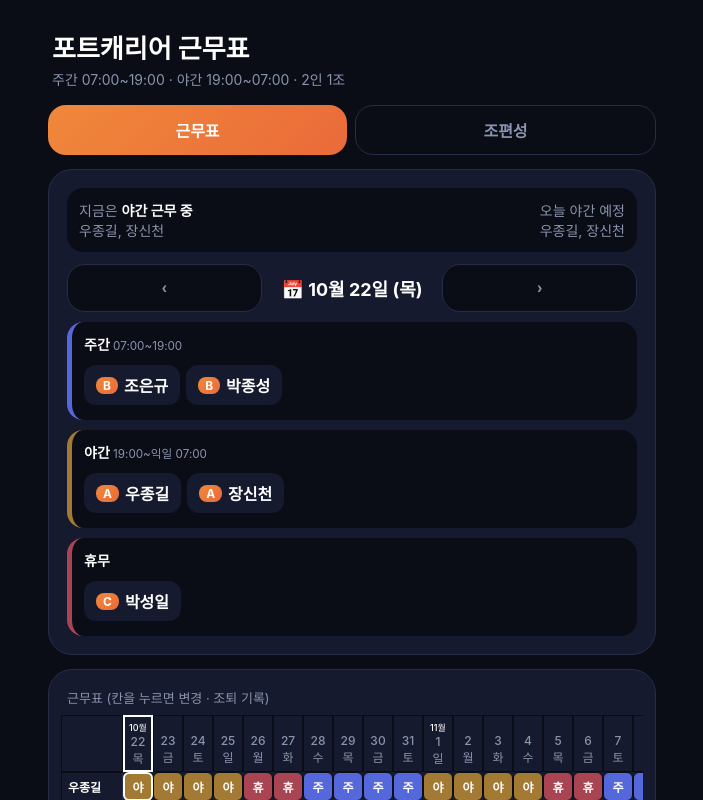
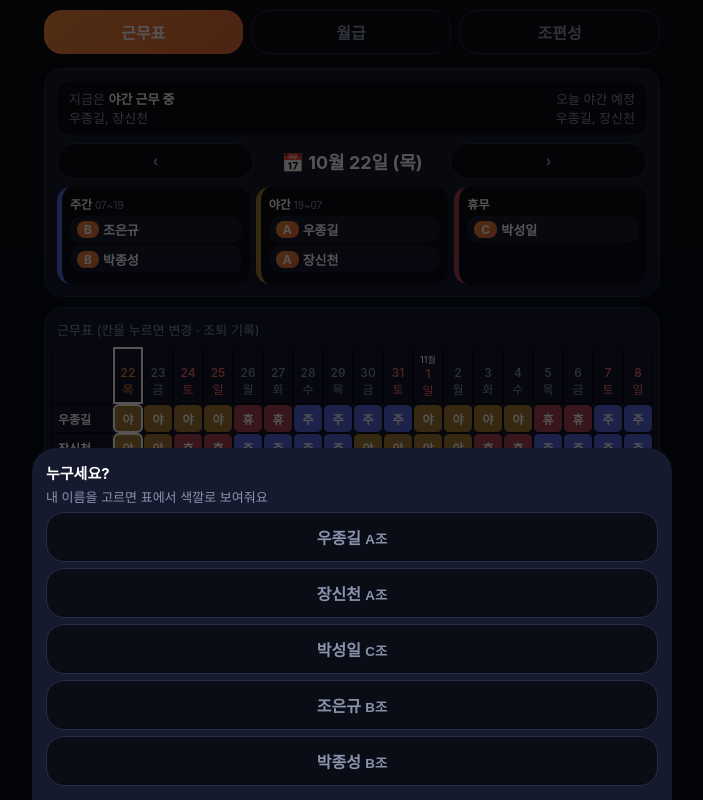
Before and after one commit to jongsung44w/shift-app-v2, a plain HTML site: page index.html in a window 1280 px wide. Shown: the top 800 px of the page, without its empty margins (288-991 px from the left). Drawn offline with nearby package versions, Linux system fonts and the light colour scheme.

Commit message:
Add files via upload

```diff
--- a/index.html
+++ b/index.html
@@ -12,15 +12,15 @@
 <style>
 :root{--bg:#0b0d16;--card:#151a2e;--line:#262d47;--sub:#8a93ad;--day:#5468dc;--night:#a37a33;--rest:#a94452;color-scheme:dark;box-sizing:border-box;padding-top:env(safe-area-inset-top,0px);padding-bottom:env(safe-area-inset-bottom,0px)}
 *{box-sizing:border-box}html,body{margin:0}
-body{background:var(--bg);color:#fff;font-family:-apple-system,"Apple SD Gothic Neo","Noto Sans KR",Roboto,sans-serif;padding:20px 16px 40px;max-width:640px;margin:0 auto}
+body{background:var(--bg);color:#fff;font-family:-apple-system,"Apple SD Gothic Neo","Noto Sans KR",Roboto,sans-serif;padding:10px 12px 24px;max-width:640px;margin:0 auto}
 h1{font-size:26px;margin:8px 4px 4px}.sub{color:var(--sub);margin:0 4px 16px;font-size:14px}
-.card{background:var(--card);border:1px solid var(--line);border-radius:24px;padding:18px;margin-bottom:14px}
+.card{background:var(--card);border:1px solid var(--line);border-radius:20px;padding:12px;margin-bottom:10px}
 .lb{color:var(--sub);font-size:13px;margin-bottom:8px}
 .btn{border:0;border-radius:18px;padding:14px;font-size:16px;font-weight:700;color:#fff;background:linear-gradient(135deg,#f0883a,#ea6a3a);cursor:pointer}
 .btn.g{background:#0b0d16;border:1px solid var(--line);color:var(--sub)}
 .row{display:flex;gap:8px;align-items:center}.row>*{flex:1}
 .date{text-align:center;font-size:18px;font-weight:700}
-.now{background:#0b0d16;border-radius:16px;padding:12px;font-size:14px;color:var(--sub);margin-bottom:12px}.now b{color:#fff}
+.now{background:#0b0d16;border-radius:16px;padding:8px 12px;font-size:13px;color:var(--sub);margin-bottom:8px}.now b{color:#fff}
 .sec{border-radius:16px;padding:12px;margin-top:10px;background:#0b0d16;border-left:5px solid}
 .sec h3{margin:0 0 8px;font-size:14px}.sec small{color:var(--sub);font-weight:400}
 .chip{display:inline-flex;align-items:center;gap:6px;background:var(--card);border-radius:12px;padding:8px 12px;margin:3px 6px 3px 0;font-weight:700}
@@ -36,26 +36,32 @@ input,select{width:100%;background:#0b0d16;color:#fff;border:1px solid var(--lin
 .x{width:44px;border:0;border-radius:14px;background:#5c2b36;color:#fff;font-size:18px}
 .warn{background:#3a2a14;color:#ffbe6b;border-radius:14px;padding:10px 12px;font-size:13px;margin:8px 0}
 .hint{color:var(--sub);font-size:12px;line-height:1.5;margin:8px 0}
-.tabs{display:flex;gap:8px;margin-bottom:14px}.tabs .btn{flex:1;padding:12px}.hide{display:none!important}td.c{position:relative}td[data-n]::after{content:attr(data-n);position:absolute;top:1px;right:1px;font-size:8px;line-height:1.2;background:#fff;color:#000;border-radius:4px;padding:0 2px;font-weight:700}table.sm{width:100%;border-collapse:collapse;font-size:13px}.sm th,.sm td{padding:3px 0;border:0;border-bottom:1px solid var(--line);cursor:default;text-align:center;font-weight:600}.sm th{color:var(--sub);font-weight:500}.sm td:first-child{text-align:left;color:#fff}#sh .row .btn{margin-top:0;padding:12px 0}.ov{box-shadow:inset 0 -3px 0 #fff}#grid{border-collapse:separate;border-spacing:0}#grid th,#grid td{border:1px solid var(--bg)}#grid td.nm{border-right:1px solid var(--line)}#grid tr:first-child th:first-child{position:sticky;left:0;background:var(--card);z-index:1}#sh{position:fixed;inset:0;background:#000a;display:flex;align-items:flex-end;justify-content:center;z-index:50}#sh .box{background:var(--card);border-radius:24px 24px 0 0;padding:20px 16px calc(20px + env(safe-area-inset-bottom,0px));width:100%;max-width:640px}#sh .btn{width:100%;margin-top:8px}
+.tabs{display:flex;gap:8px;margin-bottom:14px}.tabs .btn{flex:1;padding:9px}.hide{display:none!important}td.c{position:relative}td[data-n]::after{content:attr(data-n);position:absolute;top:1px;right:1px;font-size:8px;line-height:1.2;background:#fff;color:#000;border-radius:4px;padding:0 2px;font-weight:700}table.sm{width:100%;border-collapse:collapse;font-size:13px}.sm th,.sm td{padding:3px 0;border:0;border-bottom:1px solid var(--line);cursor:default;text-align:center;font-weight:600}.sm th{color:var(--sub);font-weight:500}.sm td:first-child{text-align:left;color:#fff}#sh .sr .btn{width:auto;margin-top:0;padding:9px 0;font-size:14px;border-radius:14px}.sr{display:flex;gap:6px;margin-top:6px}.sr>*{flex:1}
+:root{--me:#3ddc97}
+td.nm.me{color:var(--me)}
+td[data-e]::before{content:attr(data-e);position:absolute;bottom:1px;left:1px;font-size:8px;line-height:1.2;background:var(--me);color:#000;border-radius:4px;padding:0 2px;font-weight:700}
+#crews{display:flex;gap:6px;margin-top:8px}#crews .sec{flex:1;margin-top:0;padding:8px;min-width:0;border-radius:14px}#crews h3{font-size:12px;margin:0 0 4px}#crews .chip{display:flex;padding:4px 7px;margin:3px 0;font-size:13px;flex-wrap:wrap;gap:4px}#crews .chip small{font-size:10px}
+#v1 .row .btn{padding:8px}
+.cal{display:grid;grid-template-columns:repeat(7,1fr);gap:4px;margin-top:8px}.cal b{font-size:12px;color:var(--sub);text-align:center;font-weight:500}.cal b.r,.cal button.r{color:#ff6b6b}.cal button{border:0;border-radius:12px;background:#0b0d16;color:#fff;padding:9px 0;font-size:14px}.cal button.t{outline:1px solid var(--sub)}.cal button.s{background:linear-gradient(135deg,#f0883a,#ea6a3a);color:#fff}.ov{box-shadow:inset 0 -3px 0 #fff}#grid{border-collapse:separate;border-spacing:0}#grid th,#grid td{border:1px solid var(--bg)}#grid td.nm{border-right:1px solid var(--line)}#grid tr:first-child th:first-child{position:sticky;left:0;background:var(--card);z-index:1}#sh{position:fixed;inset:0;background:#000a;display:flex;align-items:flex-end;justify-content:center;z-index:50}#sh .box{background:var(--card);border-radius:24px 24px 0 0;padding:14px 14px calc(14px + env(safe-area-inset-bottom,0px));width:100%;max-width:640px}#sh .btn{width:100%;margin-top:8px}
 </style></head><body>
-<h1>포트캐리어 근무표</h1>
-<p class="sub">주간 07:00~19:00 · 야간 19:00~07:00 · 2인 1조</p>
 
-<div class="tabs"><button id="t1" class="btn" onclick="tab(1)">근무표</button><button id="t2" class="btn g" onclick="tab(2)">조편성</button></div>
+<div class="tabs"><button id="t1" class="btn" onclick="tab(1)">근무표</button><button id="t3" class="btn g" onclick="tab(3)">월급</button><button id="t2" class="btn g" onclick="tab(2)">조편성</button></div>
 <div id="v1">
 <div class="card">
   <div class="now" id="now"></div>
-  <div class="row"><button class="btn g" onclick="mv(-1)">‹</button><label class="date" style="position:relative"><span id="dt"></span><input type="date" id="dp" onchange="setSel(this.value)" style="position:absolute;inset:0;width:100%;height:100%;opacity:0"></label><button class="btn g" onclick="mv(1)">›</button></div>
+  <div class="row"><button class="btn g" onclick="mv(-1)">‹</button><div class="date" id="dt" onclick="openCal()" style="cursor:pointer"></div><button class="btn g" onclick="mv(1)">›</button></div>
   <button class="btn hide" id="td" style="width:100%;margin-top:8px;padding:10px" onclick="goToday()">오늘로 돌아가기</button>
   <div id="crews"></div>
 </div>
 
 <div class="card"><div class="lb" id="mt"></div><div class="wrap"><table id="grid"></table></div><div id="sum"></div><button class="btn" id="xl" style="width:100%;margin-top:12px" onclick="xlsx()">엑셀 파일로 저장</button></div>
 </div>
+<div id="v3" class="hide"><div class="card"><div class="lb">월급</div><div class="empty">준비 중이에요. 내용은 나중에 추가할게요.</div></div></div>
 <div id="v2" class="hide">
 
 <div class="card">
   <div class="lb">근무자 · 조편성 수정</div>
+  <div id="meline" class="lb"></div>
   <div id="warn"></div>
   <div id="ppl"></div>
   <button class="btn g" style="width:100%" onclick="add()">+ 근무자 추가</button>
@@ -71,13 +77,14 @@ input,select{width:100%;background:#0b0d16;color:#fff;border:1px solid var(--lin
 </div>
 </div>
 
-<div id="sh" class="hide" onclick="if(event.target===this)closeSh()"><div class="box" id="shb"></div></div>
+<div id="sh" class="hide" onclick="if(event.target===this&&meOk())closeSh()"><div class="box" id="shb"></div></div>
 <script src="https://cdn.jsdelivr.net/npm/exceljs@4.4.0/dist/exceljs.min.js"></script>
 <script>
 const DEF={anchor:'2026-10-08',d:4,n:4,r:2,people:[{name:'우종길',team:'A',off:0},{name:'장신천',team:'A',off:2},{name:'박성일',team:'C',off:4},{name:'조은규',team:'B',off:6},{name:'박종성',team:'B',off:8}]};
 const DOW=['일','월','화','수','목','금','토'],$=s=>document.querySelector(s);
 let S=load();fix();
-function fix(){S.ov=S.ov||{};S.nt=S.nt||{};S.people.forEach((p,i)=>{if(!p.id)p.id='p'+i+Math.random().toString(36).slice(2,7)})}
+let ME=null;try{ME=localStorage.getItem('shift_me')}catch(e){}
+function fix(){S.ov=S.ov||{};S.nt=S.nt||{};S.ea=S.ea||{};S.people.forEach((p,i)=>{if(!p.id)p.id='p'+i+Math.random().toString(36).slice(2,7)});save()}
 function load(){try{const j=localStorage.getItem('shift_v1');if(j)return JSON.parse(j)}catch(e){}return JSON.parse(JSON.stringify(DEF))}
 function save(){try{localStorage.setItem('shift_v1',JSON.stringify(S))}catch(e){}}
 const esc=s=>String(s).replace(/[&<>"]/g,c=>({'&':'&amp;','<':'&lt;','>':'&gt;','"':'&quot;'}[c]));
@@ -86,15 +93,19 @@ function todayStr(){return ds(new Date())}
 function dn(s){const[a,b,c]=s.split('-').map(Number);return Math.round(Date.UTC(a,b-1,c)/864e5)}
 function fd(n){return new Date(n*864e5).toISOString().slice(0,10)}
 function dow(n){return DOW[new Date(n*864e5).getUTCDay()]}
+const HOL={'2026-01-01':'신정','2026-02-16':'설날연휴','2026-02-17':'설날','2026-02-18':'설날연휴','2026-03-01':'삼일절','2026-03-02':'대체공휴일','2026-05-01':'노동절','2026-05-05':'어린이날','2026-05-24':'부처님오신날','2026-05-25':'대체공휴일','2026-06-03':'지방선거','2026-06-06':'현충일','2026-08-15':'광복절','2026-08-17':'대체공휴일','2026-09-24':'추석연휴','2026-09-25':'추석','2026-09-26':'추석연휴','2026-10-03':'개천절','2026-10-05':'대체공휴일','2026-10-09':'한글날','2026-12-25':'성탄절','2027-01-01':'신정','2027-02-06':'설날연휴','2027-02-07':'설날','2027-02-08':'설날연휴','2027-02-09':'대체공휴일','2027-03-01':'삼일절','2027-05-01':'노동절','2027-05-03':'대체공휴일','2027-05-05':'어린이날','2027-05-13':'부처님오신날','2027-06-06':'현충일','2027-07-17':'제헌절','2027-07-19':'대체공휴일','2027-08-15':'광복절','2027-08-16':'대체공휴일','2027-09-14':'추석연휴','2027-09-15':'추석','2027-09-16':'추석연휴','2027-10-03':'개천절','2027-10-04':'대체공휴일','2027-10-09':'한글날','2027-10-11':'대체공휴일','2027-12-25':'성탄절','2027-12-27':'대체공휴일'};
+const di=x=>((x+4)%7+7)%7,isOff=x=>{const d=di(x);return d===0||d===6||!!HOL[fd(x)]};
+const nmf=p=>p.id===ME?`<b style="color:var(--me)">${esc(p.name)}</b>`:esc(p.name);
+const meOk=()=>S.people.some(p=>p.id===ME);
 let NOOV=false;
 function st(p,n){const o=!NOOV&&S.ov&&S.ov[p.id+'|'+n];return o||base(p,n)}
 function base(p,n){const L=S.d+S.n+S.r,i=(((n-dn(S.anchor)+(+p.off||0))%L)+L)%L;return i<S.d?'주':i<S.d+S.n?'야':'휴'}
 const crew=(k,n)=>S.people.filter(p=>st(p,n)===k);
-const chip=p=>{const h=S.nt[p.id+'|'+dn(sel)];return `<span class="chip"><b class="tm">${esc(p.team)}</b>${esc(p.name)}${h?`<small style="color:var(--sub);font-weight:500">조퇴 ${h}h</small>`:''}</span>`};
+const chip=p=>{const k=p.id+'|'+dn(sel),h=S.nt[k],e=S.ea[k],me=p.id===ME;return `<span class="chip"${me?' style="outline:1.5px solid var(--me)"':''}><b class="tm">${esc(p.team)}</b><span${me?' style="color:var(--me)"':''}>${esc(p.name)}</span>${e?`<small style="color:var(--me);font-weight:500">조출 ${e}h</small>`:''}${h?`<small style="color:var(--sub);font-weight:500">조퇴 ${h}h</small>`:''}</span>`};
 const list=a=>a.length?a.map(chip).join(''):'<span class="empty">없음</span>';
-let sel=todayStr(),gs=todayStr();
-function setSel(v){if(!v)return;sel=v;const n=dn(v),g=dn(gs);if(n<g||n>g+30)gs=v;render()}
-function goToday(){sel=gs=todayStr();render()}
+let sel=todayStr(),gs=todayStr(),SCX=dn(todayStr());
+function setSel(v){if(!v)return;sel=v;const x=dn(v);if(x<dn(gs)-31||x>dn(gs)+31)gs=v;SCX=x;render()}
+function goToday(){sel=gs=todayStr();SCX=dn(sel);render()}
 function mv(k){setSel(fd(dn(sel)+k))}
 function pick(s){sel=s;render()}
 function upd(i,k,v){S.people[i][k]=v;save();render()}
@@ -105,34 +116,50 @@ function render(){
   const n=dn(sel),t=new Date(),h=t.getHours(),tn=dn(todayStr());
   const nowTxt=h<7?`야간 근무 중 (어제 야간조)`:h<19?'주간 근무 중':'야간 근무 중';
   const nc=h<7?crew('야',tn-1):h<19?crew('주',tn):crew('야',tn);
-  $('#now').innerHTML=`<div style="display:flex;justify-content:space-between;gap:12px"><div>지금은 <b>${nowTxt}</b><br>${nc.map(p=>esc(p.name)).join(', ')||'없음'}</div><div style="text-align:right">오늘 야간 예정<br>${crew('야',tn).map(p=>esc(p.name)).join(', ')||'없음'}</div></div>`;
-  $('#dt').textContent=`📅 ${sel.slice(5).replace('-','월 ')}일 (${dow(n)})`;$('#dp').value=sel;$('#td').classList.toggle('hide',sel===todayStr()&&gs===todayStr());
-  $('#crews').innerHTML=[['주간','07:00~19:00','주','var(--day)'],['야간','19:00~익일 07:00','야','var(--night)'],['휴무','','휴','var(--rest)']]
+  $('#now').innerHTML=`<div style="display:flex;justify-content:space-between;gap:12px"><div>지금은 <b>${nowTxt}</b><br>${nc.map(nmf).join(', ')||'없음'}</div><div style="text-align:right">오늘 야간 예정<br>${crew('야',tn).map(nmf).join(', ')||'없음'}</div></div>`;
+  $('#dt').textContent=`📅 ${sel.slice(5).replace('-','월 ')}일 (${dow(n)})${HOL[sel]?' · '+HOL[sel]:''}`;$('#td').classList.toggle('hide',sel===todayStr());
+  $('#crews').innerHTML=[['주간','07~19','주','var(--day)'],['야간','19~07','야','var(--night)'],['휴무','','휴','var(--rest)']]
     .map(([a,b,k,c])=>`<div class="sec" style="border-color:${c}"><h3>${a} <small>${b}</small></h3>${list(crew(k,n))}</div>`).join('');
-  const g0=dn(gs),W=31;
+  const g0=dn(gs)-31,W=63;
   $('#mt').textContent='근무표 (칸을 누르면 변경 · 조퇴 기록)';
-  let hd='<tr><th></th>',bd=S.people.map(p=>`<tr><td class="nm">${esc(p.name)}</td>`);
+  let hd='<tr><th></th>',bd=S.people.map(p=>`<tr><td class="nm${p.id===ME?' me':''}">${esc(p.name)}</td>`);
   for(let i=0;i<W;i++){const x=g0+i,c=x===n?' selc':'',t=new Date(x*864e5),mo=t.getUTCMonth()+1,dd=t.getUTCDate();
-    hd+=`<th class="${c}" onclick="pick('${fd(x)}')"><small style="display:block;font-size:9px;color:#fff">${i===0||dd===1?mo+'월':'&nbsp;'}</small>${dd}<br>${dow(x)}</th>`;
-    S.people.forEach((p,j)=>{const s=st(p,x),k=p.id+'|'+x,o=S.ov[k]?' ov':'',nt=S.nt[k];bd[j]+=`<td class="c ${s}${c}${o}"${nt?` data-n="-${nt}h"`:''} onclick="sheet(${j},${x})">${s}</td>`})}
+    hd+=`<th class="${c}" data-x="${x}" style="${x===tn?'color:#f0883a':isOff(x)?'color:#ff6b6b':''}" onclick="pick('${fd(x)}')"><small style="display:block;font-size:9px;color:#fff">${i===0||dd===1?mo+'월':'&nbsp;'}</small>${dd}<br>${dow(x)}</th>`;
+    S.people.forEach((p,j)=>{const s=st(p,x),k=p.id+'|'+x,o=S.ov[k]?' ov':'',nt=S.nt[k],ea=S.ea[k];bd[j]+=`<td class="c ${s}${c}${o}"${nt?` data-n="-${nt}h"`:''}${ea?` data-e="+${ea}h"`:''} onclick="sheet(${j},${x})">${s}</td>`})}
+  const w=document.querySelector('.wrap'),prev=w.scrollLeft;
   $('#grid').innerHTML=hd+'</tr>'+bd.map(r=>r+'</tr>').join('');
+  if(w.offsetParent!==null){if(SCX!=null){const th=document.querySelector('#grid th[data-x="'+SCX+'"]'),fw=document.querySelector('#grid th').offsetWidth;if(th)w.scrollLeft=th.offsetLeft-fw;SCX=null}else w.scrollLeft=prev}
   const d0=new Date(sel.slice(0,7)+'-01T00:00:00Z'),f=Math.round(d0/864e5),dim=new Date(Date.UTC(d0.getUTCFullYear(),d0.getUTCMonth()+1,0)).getUTCDate();
-  let sm=`<div class="lb" style="margin:14px 0 4px">${d0.getUTCFullYear()}년 ${d0.getUTCMonth()+1}월 요약</div><table class="sm"><tr><th>이름</th><th>주간</th><th>야간</th><th>휴무</th><th>조퇴</th></tr>`;
-  S.people.forEach(p=>{const c={주:0,야:0,휴:0};let e=0;for(let i=0;i<dim;i++){c[st(p,f+i)]++;e+=S.nt[p.id+'|'+(f+i)]||0}sm+=`<tr><td><b>${esc(p.name)}</b></td><td style="color:var(--day)">${c.주}일</td><td style="color:var(--night)">${c.야}일</td><td style="color:var(--rest)">${c.휴}일</td><td>${e?e+'h':'-'}</td></tr>`});
+  let sm=`<div class="lb" style="margin:12px 0 4px">${d0.getUTCFullYear()}년 ${d0.getUTCMonth()+1}월 요약</div><table class="sm"><tr><th>이름</th><th>주간</th><th>야간</th><th>휴무</th><th>조퇴</th><th>조출</th></tr>`;
+  S.people.forEach(p=>{const c={주:0,야:0,휴:0};let e=0,a=0;for(let i=0;i<dim;i++){const x=f+i,k=p.id+'|'+x;c[st(p,x)]++;e+=S.nt[k]||0;a+=S.ea[k]||0}sm+=`<tr><td style="${p.id===ME?'color:var(--me)':''}"><b>${esc(p.name)}</b></td><td style="color:var(--day)">${c.주}일</td><td style="color:var(--night)">${c.야}일</td><td style="color:var(--rest)">${c.휴}일</td><td>${e?e+'h':'-'}</td><td>${a?a+'h':'-'}</td></tr>`});
   $('#sum').innerHTML=sm+'</table>';
   const L=S.d+S.n+S.r;let bad=0;NOOV=true;
   for(let i=0;i<L;i++){const x=dn(S.anchor)+i;if(crew('주',x).length!==2||crew('야',x).length!==2)bad++}
   NOOV=false;$('#warn').innerHTML=bad?`<div class="warn">주간·야간이 2명이 아닌 날이 한 사이클(${L}일) 중 ${bad}일 있어요. 순번을 조정해 주세요.</div>`:'';
   $('#ppl').innerHTML='<div class="pr lb"><span>이름</span><span>조</span><span>순번</span><span></span></div>'+S.people.map((p,i)=>`<div class="pr"><input value="${esc(p.name)}" onchange="upd(${i},'name',this.value)"><select onchange="upd(${i},'team',this.value)">${['A','B','C','D'].map(o=>`<option${o===p.team?' selected':''}>${o}</option>`).join('')}</select><input type="number" min="0" max="${L-1}" value="${p.off}" onchange="upd(${i},'off',+this.value)"><button class="x" onclick="del(${i})">×</button></div>`).join('');
   $('#an').value=S.anchor;$('#cd').value=S.d;$('#cn').value=S.n;$('#cr').value=S.r;
+  const me=S.people.find(p=>p.id===ME);$('#meline').innerHTML=`내 이름: <b style="color:var(--me)">${me?esc(me.name):'-'}</b> <button class="btn g" style="padding:4px 10px;margin-left:8px;font-size:12px" onclick="askMe()">변경</button>`;if(!me&&S.people.length)askMe();
 }
-function sheet(j,x){const p=S.people[j],b=base(p,x),cur=st(p,x),h=S.nt[p.id+'|'+x]||0;
-  $('#shb').innerHTML=`<div class="lb" style="font-size:15px;color:#fff">${esc(p.name)} · ${fd(x).slice(5).replace('-','월 ')}일 (${dow(x)})</div>`+[['주','주간','var(--day)'],['야','야간','var(--night)'],['휴','휴무','var(--rest)']].map(([k,l,c])=>`<button class="btn" style="background:${c}${cur===k?';outline:3px solid #fff':''}" onclick="setOv(${j},${x},'${k}')">${l}</button>`).join('')+`<button class="btn g" onclick="setOv(${j},${x},'')">원래대로 (${b})</button><div class="lb" style="margin-top:16px">일찍 퇴근 (시간)</div><div class="row">`+[0,1,2,3,4].map(v=>`<button class="btn g" style="${h===v?'outline:2px solid #fff;color:#fff':''}" onclick="setNote(${j},${x},${v})">${v?v+'h':'없음'}</button>`).join('')+`</div>`;
+function sheet(j,x){const p=S.people[j],k=p.id+'|'+x,b=base(p,x),cur=st(p,x),h=S.nt[k]||0,e=S.ea[k]||0;
+  const hrs=(fn,cv)=>`<div class="sr">`+[0,1,2,3,4].map(v=>`<button class="btn g" style="${cv===v?'outline:2px solid #fff;color:#fff':''}" onclick="${fn}(${j},${x},${v})">${v?v+'h':'없음'}</button>`).join('')+`</div>`;
+  $('#shb').innerHTML=`<div style="font-size:14px;font-weight:700">${esc(p.name)} · ${fd(x).slice(5).replace('-','월 ')}일 (${dow(x)})</div><div class="sr">`+[['주','주간','var(--day)'],['야','야간','var(--night)'],['휴','휴무','var(--rest)']].map(([kk,l,c])=>`<button class="btn" style="background:${c}${cur===kk?';outline:2px solid #fff':''}" onclick="setOv(${j},${x},'${kk}')">${l}</button>`).join('')+`<button class="btn g" onclick="setOv(${j},${x},'')">원래(${b})</button></div><div class="lb" style="margin:10px 0 0;font-size:12px">일찍 퇴근</div>`+hrs('setNote',h)+`<div class="lb" style="margin:10px 0 0;font-size:12px">일찍 출근</div>`+hrs('setEa',e);
   $('#sh').classList.remove('hide')}
-function setNote(j,x,v){const k=S.people[j].id+'|'+x;if(v)S.nt[k]=v;else delete S.nt[k];save();closeSh();render()}
+function setEa(j,x,v){const k=S.people[j].id+'|'+x;if(v)S.ea[k]=v;else delete S.ea[k];save();closeSh();render()}
+function askMe(){$('#shb').innerHTML='<div style="font-size:15px;font-weight:700">누구세요?</div><div class="lb" style="margin:4px 0 6px">내 이름을 고르면 표에서 색깔로 보여줘요</div>'+S.people.map(p=>`<button class="btn g" style="display:block;width:100%;margin-top:6px;padding:12px" onclick="setMe('${p.id}')">${esc(p.name)} <small>${esc(p.team)}조</small></button>`).join('');$('#sh').classList.remove('hide')}
+function setMe(id){ME=id;try{localStorage.setItem('shift_me',id)}catch(e){}closeSh();render()}
+let calY=0,calM=0;
+function openCal(){const t=new Date(sel+'T00:00:00Z');calY=t.getUTCFullYear();calM=t.getUTCMonth();drawCal()}
+function calGo(k){calM+=k;if(calM<0){calM=11;calY--}if(calM>11){calM=0;calY++}drawCal()}
+function calPick(v){closeSh();setSel(v)}
+function drawCal(){const f=Math.round(Date.UTC(calY,calM,1)/864e5),dim=new Date(Date.UTC(calY,calM+1,0)).getUTCDate(),w0=di(f),tdy=todayStr(),hl=[];
+  let h=`<div class="sr" style="align-items:center"><button class="btn g" onclick="calGo(-1)">‹</button><div style="flex:2;text-align:center;font-weight:700">${calY}년 ${calM+1}월</div><button class="btn g" onclick="calGo(1)">›</button></div><div class="cal">`+['일','월','화','수','목','금','토'].map((d,i)=>`<b class="${i%6?'':'r'}">${d}</b>`).join('');
+  for(let i=0;i<w0;i++)h+='<span></span>';
+  for(let d=1;d<=dim;d++){const x=f+d-1,v=fd(x);if(HOL[v])hl.push((calM+1)+'/'+d+' '+HOL[v]);h+=`<button class="${isOff(x)?'r ':''}${v===sel?'s ':''}${v===tdy?'t':''}" onclick="calPick('${v}')">${d}</button>`}
+  h+='</div>'+(hl.length?`<div class="lb" style="margin:8px 0 0;font-size:12px;color:#ff6b6b">${hl.join(' · ')}</div>`:'');
+  $('#shb').innerHTML=h;$('#sh').classList.remove('hide')}
 function setOv(j,x,k){const p=S.people[j],key=p.id+'|'+x;if(!k||k===base(p,x))delete S.ov[key];else S.ov[key]=k;save();closeSh();render()}
 function closeSh(){$('#sh').classList.add('hide')}
-function tab(k){$('#v1').classList.toggle('hide',k!==1);$('#v2').classList.toggle('hide',k!==2);$('#t1').className='btn'+(k===1?'':' g');$('#t2').className='btn'+(k===2?'':' g')}
+function tab(k){[1,2,3].forEach(i=>{$('#v'+i).classList.toggle('hide',i!==k);$('#t'+i).className='btn'+(i===k?'':' g')});if(k===1){SCX=dn(sel);render()}}
 const DL={async save({filename,data}){const type='application/vnd.openxmlformats-officedocument.spreadsheetml.sheet',blob=new Blob([data],{type}),file=new File([blob],filename,{type});if(navigator.canShare&&navigator.canShare({files:[file]})){try{await navigator.share({files:[file]});return}catch(e){if(e&&e.name==='AbortError')return}}const a=document.createElement('a');a.href=URL.createObjectURL(blob);a.download=filename;document.body.appendChild(a);a.click();a.remove();setTimeout(()=>URL.revokeObjectURL(a.href),4000)}};
 async function xlsx(){
   if(!DL||!window.ExcelJS){alert('이 화면에서는 저장할 수 없어요');return}
@@ -145,7 +172,7 @@ async function xlsx(){
     ws.mergeCells(r,1,r,dim+1);const t=ws.getCell(r,1);t.value='포트 캐리어 임시근무표 ('+(d0.getUTCMonth()+1)+'월)';t.font={bold:true,size:16};t.alignment={horizontal:'center'};
     r++;put(r,1,'날짜',FILL.h,1);put(r+1,1,'요일',FILL.h,1);
     S.people.forEach((p,j)=>put(r+2+j,1,p.name,null,1));
-    for(let i=0;i<dim;i++){const x=f+i;put(r,i+2,fd(x).slice(5),FILL.h);put(r+1,i+2,dow(x),FILL.h);S.people.forEach((p,j)=>{const s=st(p,x);put(r+2+j,i+2,s,FILL[s]);const nt=S.nt[p.id+'|'+x];if(nt)ws.getCell(r+2+j,i+2).note='조퇴 '+nt+'시간'})}
+    for(let i=0;i<dim;i++){const x=f+i;put(r,i+2,fd(x).slice(5),FILL.h);put(r+1,i+2,dow(x),FILL.h);S.people.forEach((p,j)=>{const s=st(p,x);put(r+2+j,i+2,s,FILL[s]);const nt=S.nt[p.id+'|'+x],ea=S.ea[p.id+'|'+x];if(nt||ea)ws.getCell(r+2+j,i+2).note=(ea?'조출 '+ea+'시간 ':'')+(nt?'조퇴 '+nt+'시간':'')})}
     r+=S.people.length+4;
   }
   ws.getColumn(1).width=10;for(let c=2;c<=32;c++)ws.getColumn(c).width=6.5;
--- a/sw.js
+++ b/sw.js
@@ -1,4 +1,4 @@
-const C='shift-v2';
+const C='shift-v4';
 self.addEventListener('install',e=>{e.waitUntil(caches.open(C).then(c=>c.addAll(['./','./index.html','./manifest.webmanifest','./icon-192.png','./icon-512.png'])));self.skipWaiting()});
 self.addEventListener('activate',e=>{e.waitUntil(caches.keys().then(k=>Promise.all(k.filter(x=>x!==C).map(x=>caches.delete(x)))).then(()=>clients.claim()))});
 self.addEventListener('fetch',e=>{if(e.request.method!=='GET')return;e.respondWith(caches.match(e.request).then(m=>{const n=fetch(e.request).then(r=>{if(r&&(r.ok||r.type==='opaque')){const cp=r.clone();caches.open(C).then(c=>c.put(e.request,cp))}return r}).catch(()=>m);return m||n}))});
```
